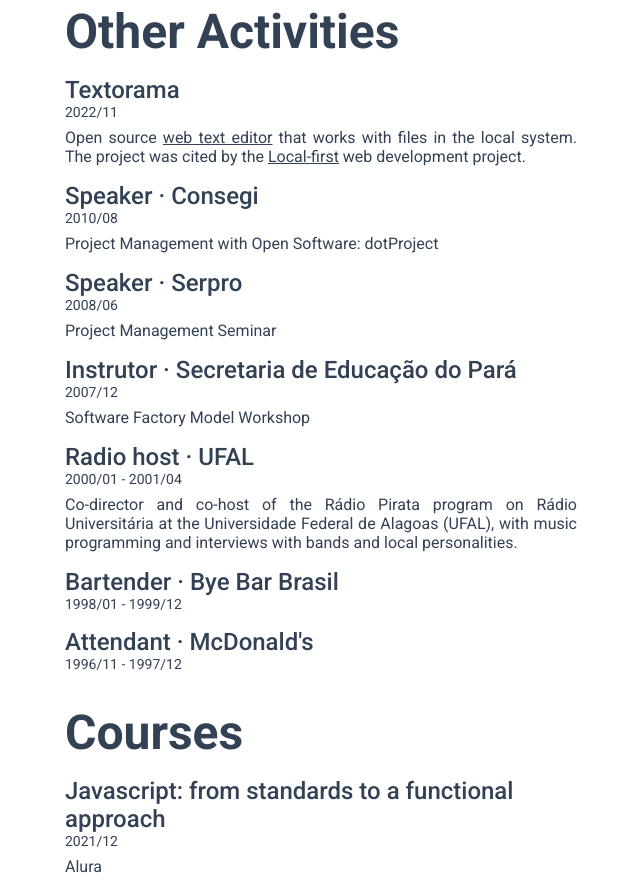
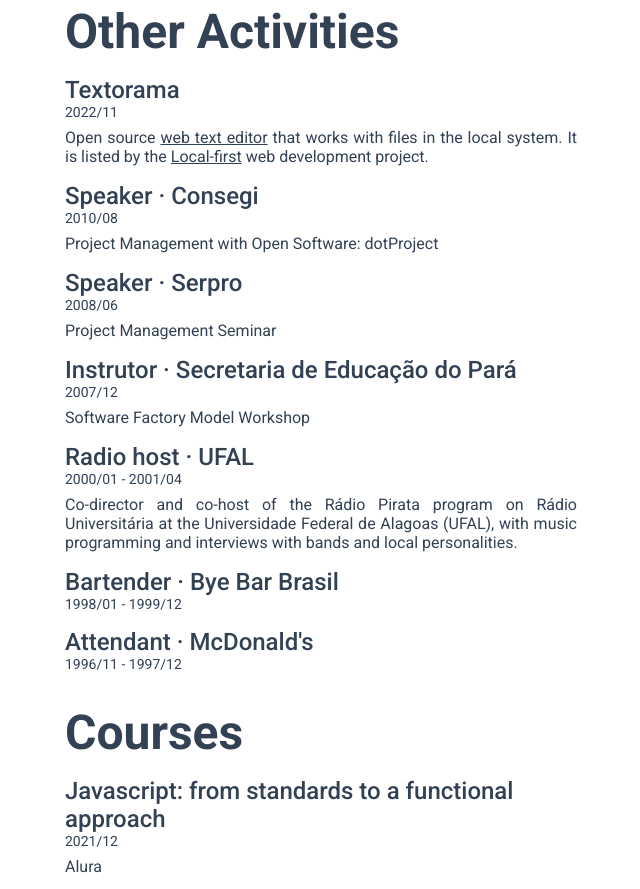
Before and after one commit to joaomelo/profile, a website built with Vite: page site/index.html in a window 1280 px wide. Shown: the part 3135-4024 px from the top of the page, without its empty margins (319-959 px from the left). Built offline with nearby package versions, Linux system fonts and the light colour scheme.

Commit message:
fix: typo

```diff
--- a/site/index.html
+++ b/site/index.html
@@ -244,7 +244,7 @@
         <a href="https://github.com/joaomelo/textorama" target="_blank"
           >web text editor</a
         >
-        that works with files in the local system. The project was cited by the
+        that works with files in the local system. It is listed by the
         <a href="https://localfirstweb.dev/" target="_blank">Local-first</a> web
         development project.
       </p>
```
